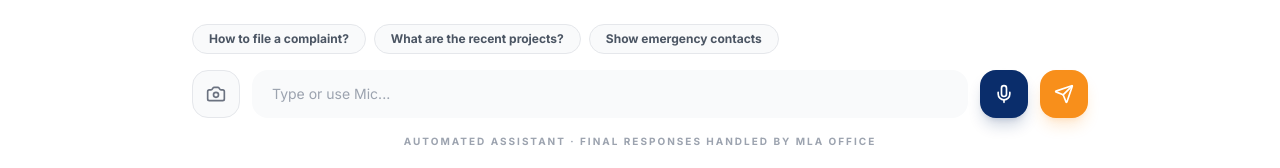
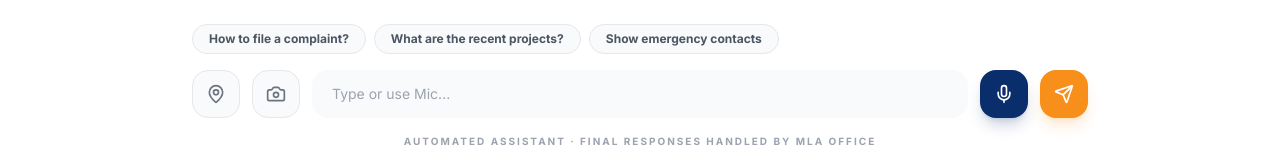
Before and after one commit to anilyede6031-sys/MLA-Grievance-Portal, a React app in the folder frontend/: page /ai-assistant in a window 1280 px wide. Shown: the part 627-795 px from the top of the page. Built offline with nearby package versions, Linux system fonts and the light colour scheme; no server answers; the HTML template or start-up script is replaced by a standard one.

Commit message:
AI Intelligence: Integrated Location Awareness (📍) into Vikas Mitra

```diff
--- a/frontend/src/pages/AIAssistant.jsx
+++ b/frontend/src/pages/AIAssistant.jsx
@@ -1,5 +1,5 @@
 import { useState, useEffect, useRef } from 'react';
-import { Send, User, Bot, ArrowLeft, MessageSquare, List, AlertTriangle, X, Mic, Volume2, VolumeX, Camera, Paperclip } from 'lucide-react';
+import { Send, User, Bot, ArrowLeft, MessageSquare, List, AlertTriangle, X, Mic, Volume2, VolumeX, Camera, Paperclip, MapPin } from 'lucide-react';
 import { Link } from 'react-router-dom';
 import { useLang } from '../context/LangContext';
 import api from '../utils/api';
@@ -14,8 +14,25 @@ export default function AIAssistant() {
   const [isListening, setIsListening] = useState(false);
   const [isSpeaking, setIsSpeaking] = useState(false);
   const [selectedImage, setSelectedImage] = useState(null);
+  const [location, setLocation] = useState(null);
   const scrollRef = useRef(null);
   const fileInputRef = useRef(null);
+
+  // Geolocation
+  const getLocation = () => {
+    if (!navigator.geolocation) {
+      alert("Geolocation is not supported by your browser.");
+      return;
+    }
+    navigator.geolocation.getCurrentPosition((pos) => {
+      setLocation({ lat: pos.coords.latitude, lng: pos.coords.longitude });
+      setMessages(prev => [...prev, { id: Date.now(), type: 'user', text: `📍 Location Shared: ${pos.coords.latitude.toFixed(4)}, ${pos.coords.longitude.toFixed(4)}` }]);
+      handleSend(`My location is shared. What projects are near me?`, null, { lat: pos.coords.latitude, lng: pos.coords.longitude });
+    }, (err) => {
+      console.error(err);
+      alert("Unable to retrieve location.");
+    });
+  };
 
   // Speech Recognition Setup
   const startListening = () => {
@@ -88,8 +105,8 @@ export default function AIAssistant() {
     scrollRef.current?.scrollIntoView({ behavior: 'smooth' });
   }, [messages, isTyping]);
 
-  const handleSend = (text = input, image = selectedImage) => {
-    if (!text.trim() && !image) return;
+  const handleSend = (text = input, image = selectedImage, loc = location) => {
+    if (!text.trim() && !image && !loc) return;
 
     const userMsg = {
       id: Date.now(),
@@ -97,17 +114,24 @@ export default function AIAssistant() {
       text,
       image: image ? URL.createObjectURL(image) : null
     };
-    setMessages(prev => [...prev, userMsg]);
+    if (text !== input) {
+        // Only add message if it's not a duplicate from getLocation
+        setMessages(prev => [...prev, userMsg]);
+    } else {
+        setMessages(prev => [...prev, userMsg]);
+    }
+
     setInput('');
     setSelectedImage(null);
     setIsTyping(true);
 
-    // Real AI Response Logic using Gemini Multimodal
+    // Real AI Response Logic using Gemini Multimodal + Location
     (async () => {
       try {
         const formData = new FormData();
         formData.append('message', text);
         if (image) formData.append('image', image);
+        if (loc) formData.append('location', JSON.stringify(loc));
 
         const res = await api.post('/ai/chat', formData, {
           headers: { 'Content-Type': 'multipart/form-data' }
@@ -239,6 +263,12 @@ export default function AIAssistant() {
               onChange={(e) => setSelectedImage(e.target.files[0])}
             />
             <button
+              onClick={getLocation}
+              className={`w-12 h-12 bg-gray-50 dark:bg-gray-800 text-gray-500 rounded-2xl flex items-center justify-center border border-gray-200 dark:border-gray-700 hover:border-saffron-300 transition-all ${location ? 'bg-green-50 text-green-600 border-green-200' : ''}`}
+            >
+              <MapPin size={20} />
+            </button>
+            <button
               onClick={() => fileInputRef.current?.click()}
               className="w-12 h-12 bg-gray-50 dark:bg-gray-800 text-gray-500 rounded-2xl flex items-center justify-center border border-gray-200 dark:border-gray-700 hover:border-saffron-300 transition-all"
             >
```
Also changed, not shown: 1 other file (tests, documents, lock files or other folders).
